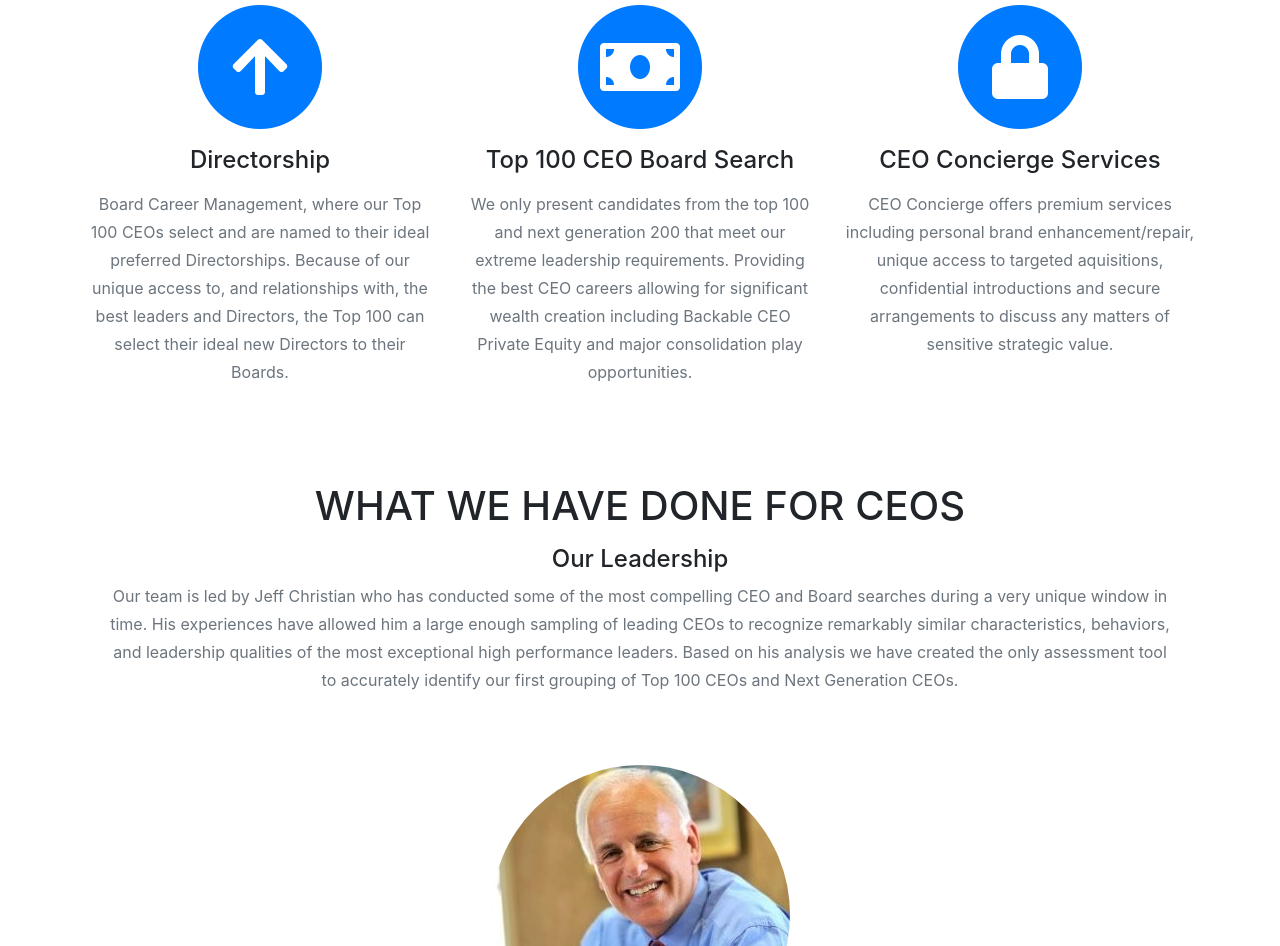
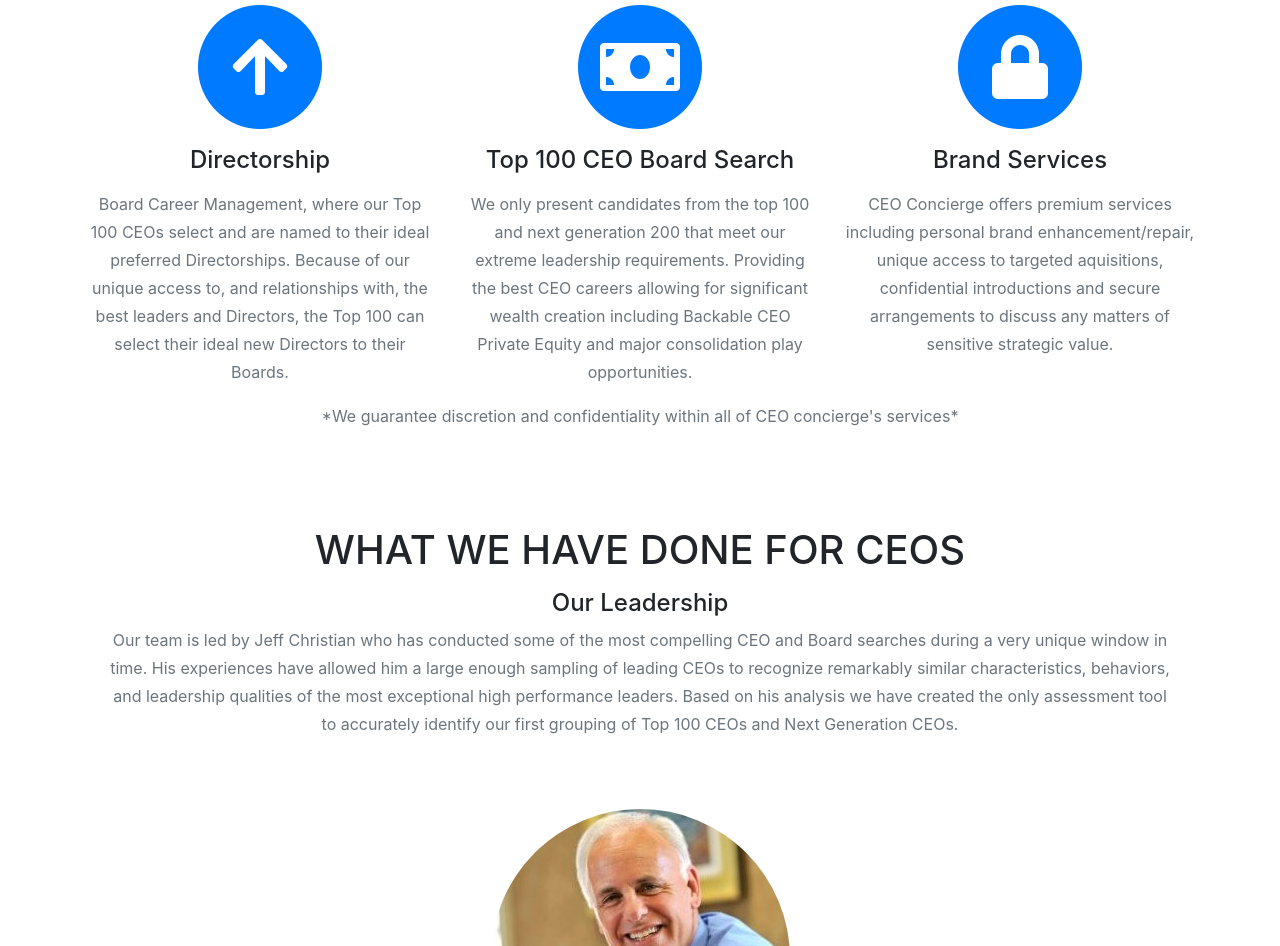
Before and after one commit to ceoconcierge/website, a website with bundled scripts: page index.html in a window 1280 px wide. Shown: the part 932-1878 px from the top of the page. Built offline with nearby package versions, Linux system fonts and the light colour scheme; files whose address does not match are found by name; a web font is replaced by a local one.

Commit message:
(fix) add discretion to offering

```diff
--- a/index.html
+++ b/index.html
@@ -102,15 +102,23 @@
               <i class="fas fa-circle fa-stack-2x text-primary"></i>
               <i class="fas fa-lock fa-stack-1x fa-inverse"></i>
             </span>
-            <h4 class="service-heading">CEO Concierge Services</h4>
+            <h4 class="service-heading">Brand Services</h4>
             <p class="text-muted">
               CEO Concierge offers premium services including personal brand enhancement/repair, unique access to targeted aquisitions,
               confidential introductions and secure arrangements to discuss any matters of sensitive strategic value.
             </p>
           </div>
         </div>
+        <div class="timeline-panel text-center">
+            <div class="timeline-body">
+              <p class="text-muted">
+                  *We guarantee discretion and confidentiality within all of CEO concierge's services*
+              </p>
+            </div>
+          </div>
       </div>
     </section>
+
 
     <!-- About -->
     <section id="about">
```
